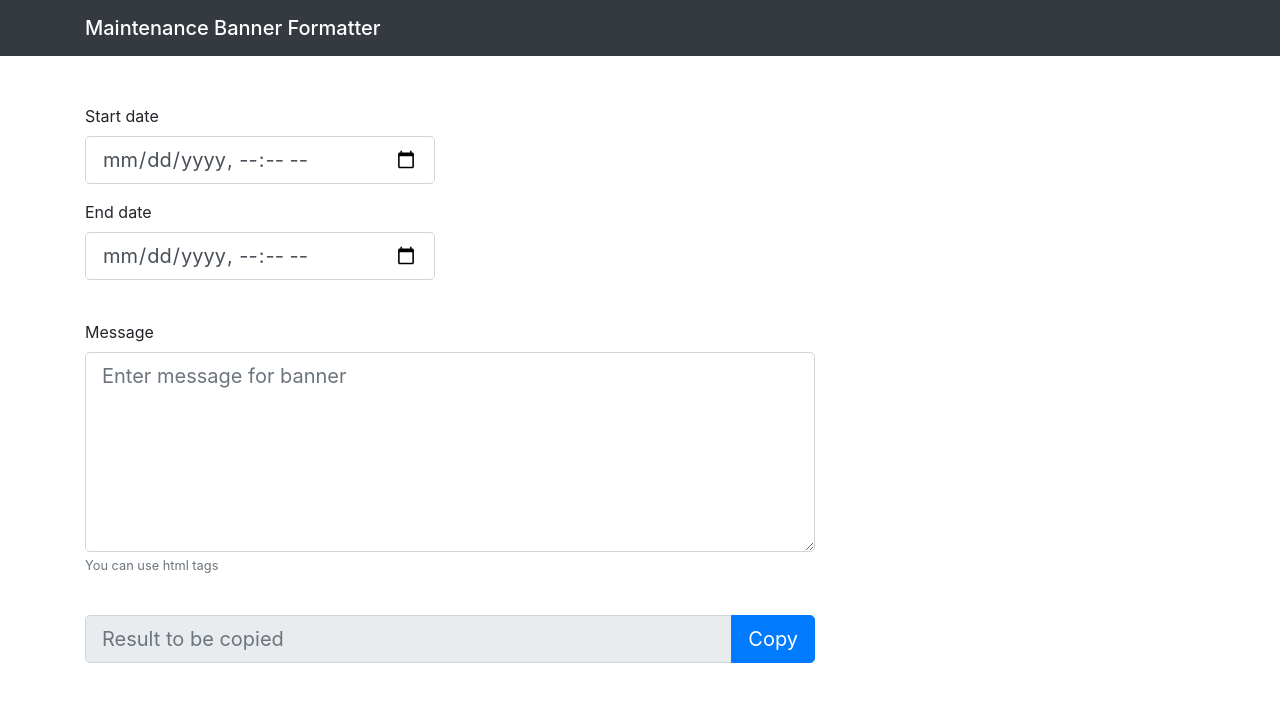
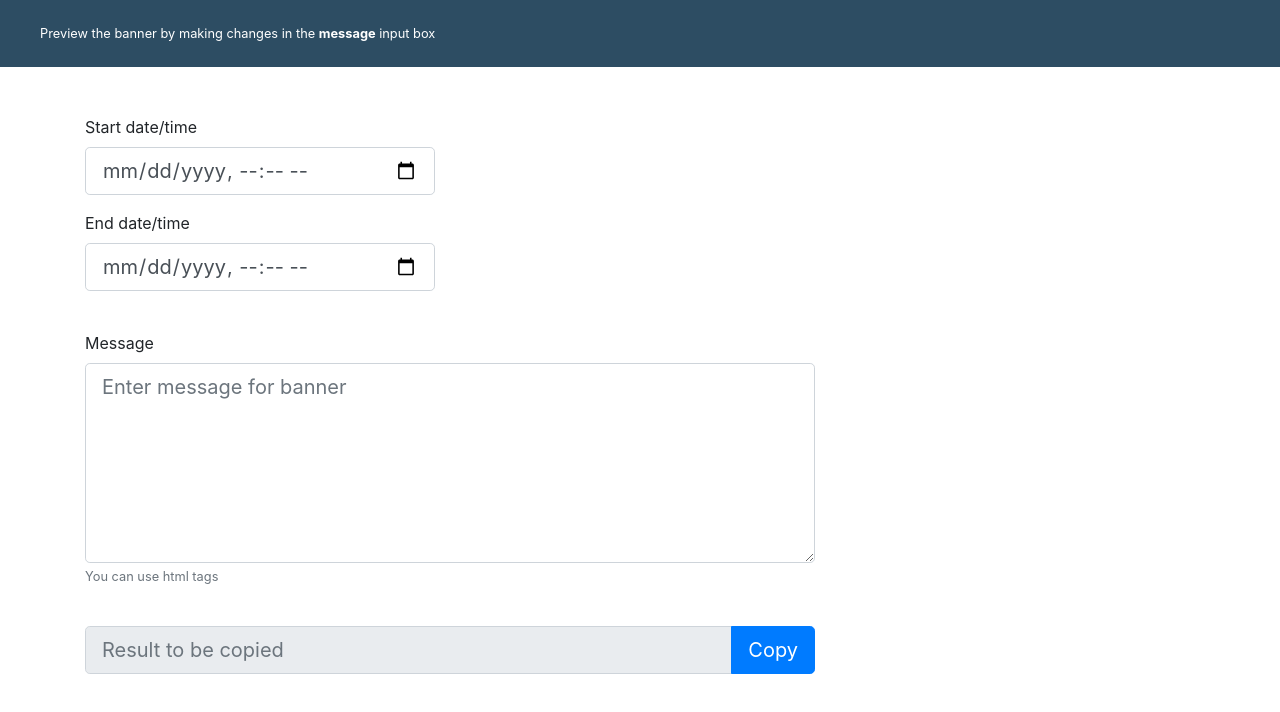
Before and after one commit to ryanashneil/json-date-message-formatter, a plain HTML site: page index.html in a window 1280 px wide. Drawn offline with nearby package versions, Linux system fonts and the light colour scheme; some packages are replaced by stand-ins of ours; a script that the page names is missing.

Commit message:
add banner preview

```diff
--- a/index.html
+++ b/index.html
@@ -17,6 +17,24 @@
     <script src="https://cdnjs.cloudflare.com/ajax/libs/clipboard.js/2.0.4/clipboard.min.js"></script>
     <meta name="viewport" content="width=device-width, initial-scale=1, shrink-to-fit=no">
     <meta charset="utf-8">
+
+    <style>
+        .maintenance-banner {
+            background: #2d4d63;
+            padding: 24px 40px;
+            display: flex;
+            flex-direction: row;
+            justify-content: space-between;
+            align-items: flex-start;
+            width: 100%;
+        }
+
+        .maintenance-banner small {
+            flex: 1;
+            margin-right: 24px;
+            color: white;
+        }
+    </style>
 </head>
 
 <body>
@@ -28,6 +46,12 @@
         clipboard.on('success', function (e) {
             alert(`COPIED SUCCESSFULLY: ${result}`);
         });
+
+        function updateBannerAndChange() {
+            var message = document.getElementById("message").value;
+            document.cookie = `message=${message}`;
+            onChange();
+        }
 
         function onChange() {
             var dateFormat = "DD/MM/YYYY HH:mm:ss";
@@ -42,11 +66,9 @@
 
     </script>
 
-    <nav class="navbar navbar-dark bg-dark">
-        <div class="container">
-            <span class="navbar-brand mb-0 h1">Maintenance Banner Formatter</span>
-        </div>
-    </nav>
+    <div class="maintenance-banner">
+        <small id="content">Preview the banner by making changes in the <b>message</b> input box</small>
+    </div>
 
     <br>
     <br>
@@ -55,7 +77,7 @@
         <div class="row">
             <div class="col-sm-12 col-md-6 col-lg-4">
                 <div class="form-group input-group-lg">
-                    <label for="from">Start date</label>
+                    <label for="from">Start date/time</label>
                     <input onchange="onChange()" required="true" type="datetime-local" class="form-control" id="from">
                 </div>
             </div>
@@ -64,7 +86,7 @@
         <div class="row">
             <div class="col-sm-12 col-md-6 col-lg-4">
                 <div class="form-group input-group-lg">
-                    <label for="to">End date</label>
+                    <label for="to">End date/time</label>
                     <input onchange="onChange()" required="true" type="datetime-local" class="form-control" id="to">
                 </div>
             </div>
@@ -76,7 +98,7 @@
             <div class="col-sm-12 col-md-12 col-lg-8">
                 <div class="form-group input-group-lg">
                     <label for="message">Message</label>
-                    <textarea onchange="onChange()" style="min-height: 200px;" required="true" id="message"
+                    <textarea onchange="updateBannerAndChange()" style="min-height: 200px;" required="true" id="message"
                         name="message" class="form-control" id="message" aria-describedby="messageHelp"
                         placeholder="Enter message for banner"></textarea>
                     <small id="messageHelp" class="form-text text-muted">You can use html tags</small>
```
